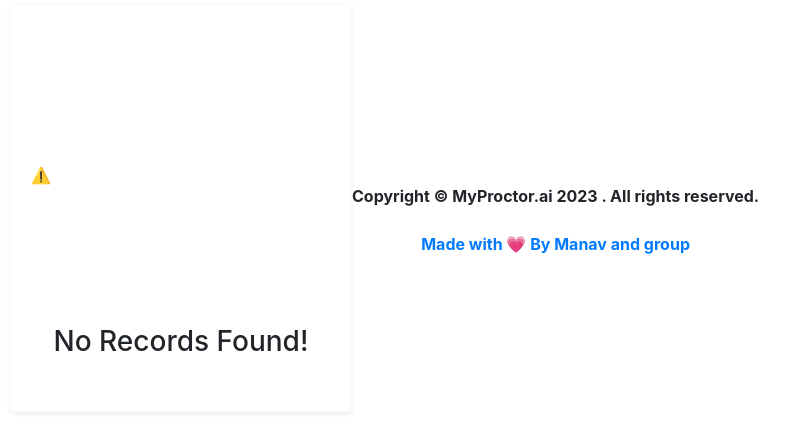
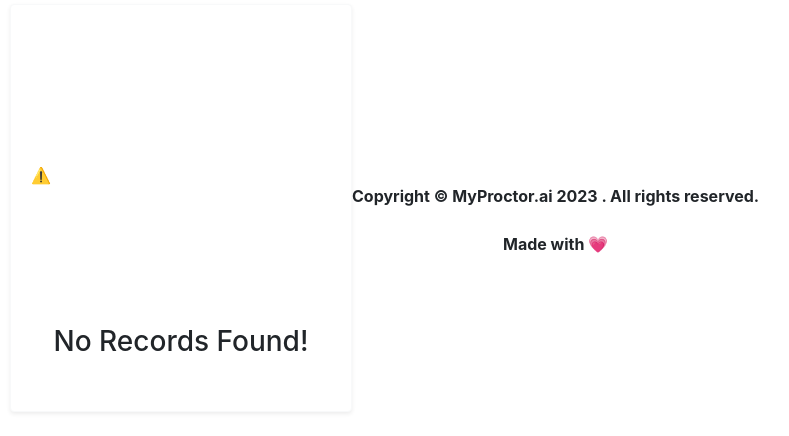
Before and after one commit to vasu-sachdeva/E-learning-assessment-system, a Flask app: template templates/tests_given.html in a window 1280 px wide. Shown: the part 618-1054 px from the top of the page, without its empty margins (33-822 px from the left). Run offline with Flask 3, Linux system fonts and the light colour scheme; the template is opened without the code that fills it, so the values that code supplies are empty; parts of the project's set-up code (start-up, migrations or seed data) failed here and were passed over; some libraries are stand-ins or nearby versions.

Commit message:
Update student_dashboard.html

```diff
--- a/templates/student_dashboard.html
+++ b/templates/student_dashboard.html
@@ -234,8 +234,8 @@ function funStartExam()
                 </div><br>
                 <div class="d-flex text-center justify-content-center align-items-center" role="contentinfo">
                       <p class="font-weight-bold font-small mb-0">
-                        <span><a href="https://www.narenderkeswani.com/">
-                          Made with &#128151 By Manav and group</a></span></p>
+                        <span><a>
+                          Made with &#128151 </a></span></p>
               </div>
               </footer>
   </div>
```
